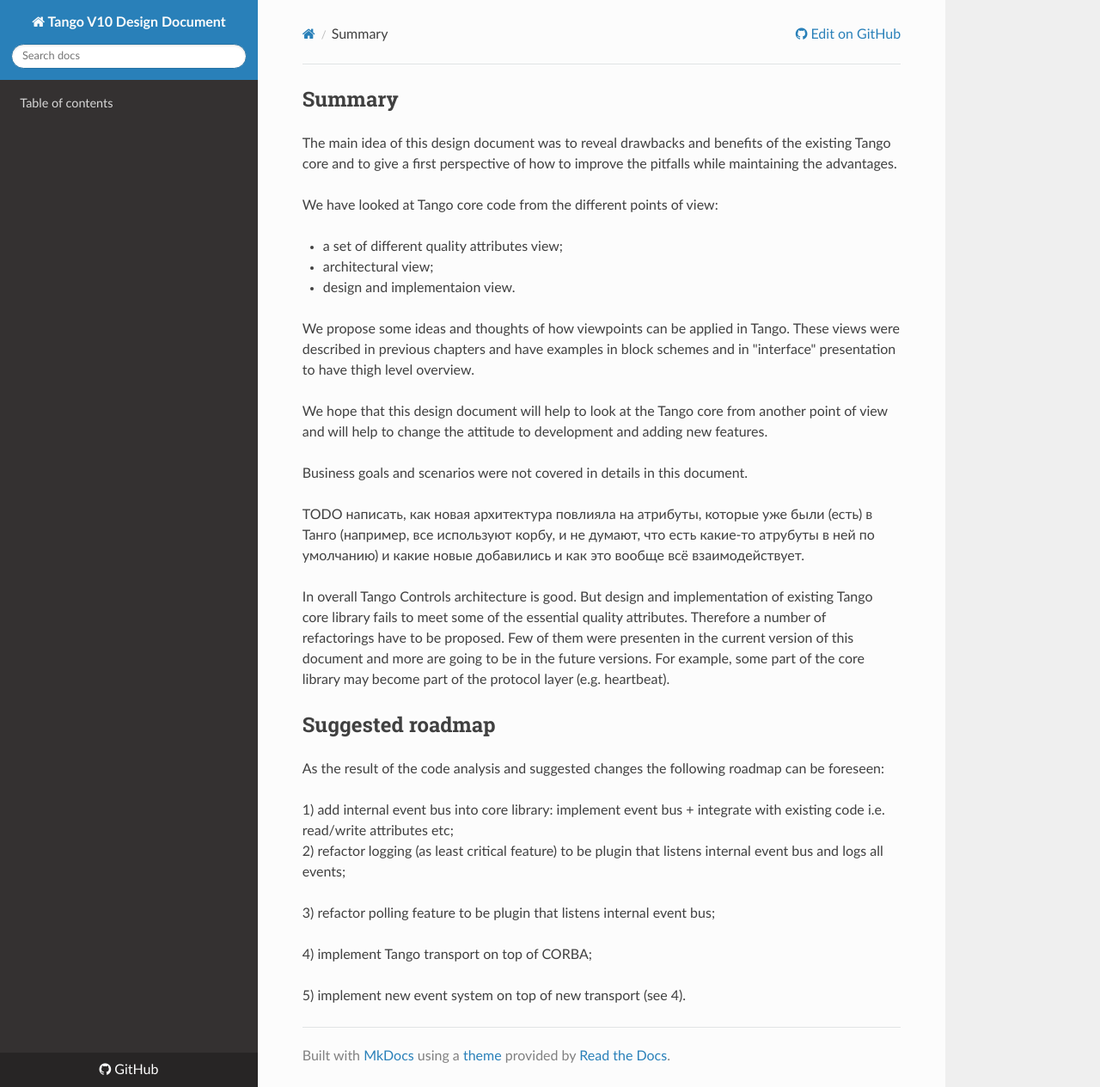
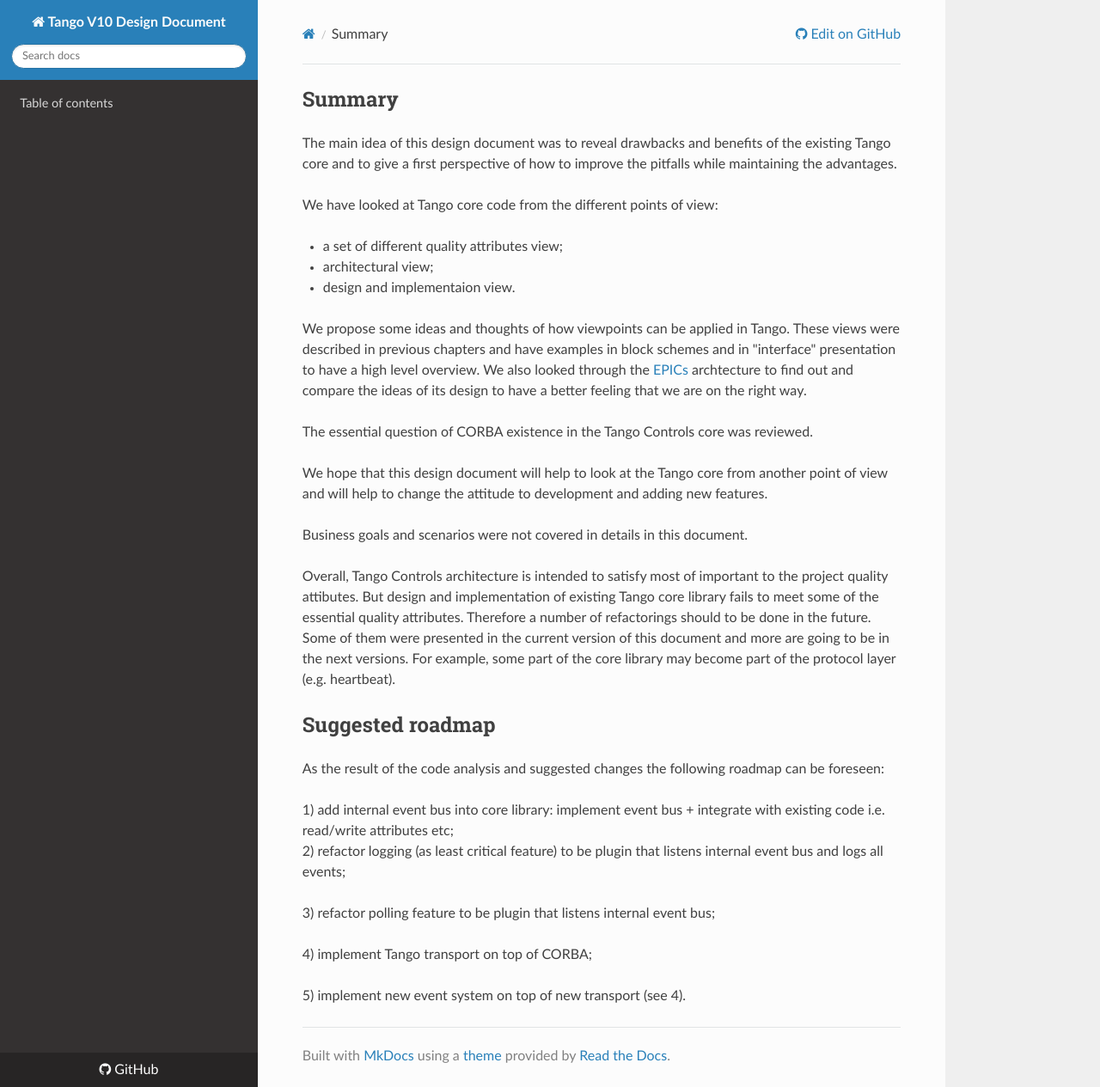
Before and after one commit to Ingvord/tango-v10-design-doc, an MkDocs documentation site: the page built from docs/summary.md, in a window 1280 px wide and 1265 px high. Shown: the whole window at 86% size. Built offline with MkDocs 1.6.1, drawn with Linux system fonts in a browser that asks for light colours; nearby versions of some CDN libraries.

Commit message:
Update summary.md

```diff
--- a/docs/summary.md
+++ b/docs/summary.md
@@ -9,17 +9,17 @@ We have looked at Tango core code from the different points of view:
 - architectural view;
 - design and implementaion view.
 
-We propose some ideas and thoughts of how viewpoints can be applied in Tango. These views were described in previous chapters and have examples in block schemes and in "interface" presentation to have thigh level overview.
+We propose some ideas and thoughts of how viewpoints can be applied in Tango. These views were described in previous chapters and have examples in block schemes and in "interface" presentation to have a high level overview. We also looked through the [EPICs](https://epics.anl.gov/) archtecture to find out and compare the ideas of its design to have a better feeling that we are on the right way.
+
+The essential question of CORBA existence in the Tango Controls core was reviewed.
 
 We hope that this design document will help to look at the Tango core from another point of view and will help to change the attitude to development and adding new features.
 
 Business goals and scenarios were not covered in details in this document.
 
-TODO написать, как новая архитектура повлияла на атрибуты, которые уже были (есть) в Танго
-(например, все используют корбу, и не думают, что есть какие-то атрубуты в ней по умолчанию)
-и какие новые добавились и как это вообще всё взаимодействует.
+Overall, Tango Controls architecture is intended to satisfy most of important to the project quality attibutes. But design and implementation of existing Tango core library fails to meet some of the essential quality attributes. Therefore a number of refactorings should to be done in the future. Some of them were presented in the current version of this document and more are going to be in the next versions. For example, some part of the core library may become part of the protocol layer (e.g. heartbeat).
 
-In overall Tango Controls architecture is good. But design and implementation of existing Tango core library fails to meet some of the essential quality attributes. Therefore a number of refactorings have to be proposed. Few of them were presenten in the current version of this document and more are going to be in the future versions. For example, some part of the core library may become part of the protocol layer (e.g. heartbeat).
+
 
 ## Suggested roadmap
 
```
